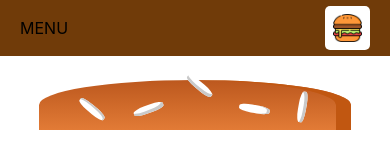
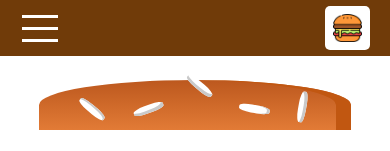
Before and after one commit to arjun-khanduri/burger-builder, a React app: page / in a window 390 px wide. Shown: the top 151 px of the page. Built offline with nearby package versions, Linux system fonts and the light colour scheme.

Commit message:
Styled the sidedrawer button for mobile devices

```diff
--- /dev/null
+++ b/src/components/Navigation/SideDrawer/DrawerToggle/DrawerToggle.css
@@ -0,0 +1,23 @@
+.DrawerToggle {
+    width: 40px;
+    height: 100%;
+    display: flex;
+    flex-flow: column;
+    justify-content: space-around;
+    align-items: center;
+    padding: 10px 0;
+    box-sizing: border-box;
+    cursor: pointer;
+}
+
+.DrawerToggle div {
+    width: 90%;
+    height: 3px;
+    background-color: white;
+}
+
+@media (min-width: 500px) {
+    .DrawerToggle {
+        display: none;
+    }
+}
--- a/src/components/Navigation/SideDrawer/DrawerToggle/DrawerToggle.js
+++ b/src/components/Navigation/SideDrawer/DrawerToggle/DrawerToggle.js
@@ -1,7 +1,12 @@
 import React from 'react';
-
+import './DrawerToggle.css';
 const drawerToggle = (props) => (
-    <div onClick={props.clicked}>MENU</div>
+    <div className="DrawerToggle"
+        onClick={props.clicked}>
+        <div></div>
+        <div></div>
+        <div></div>
+    </div>
 );
 
 export default drawerToggle;
```
